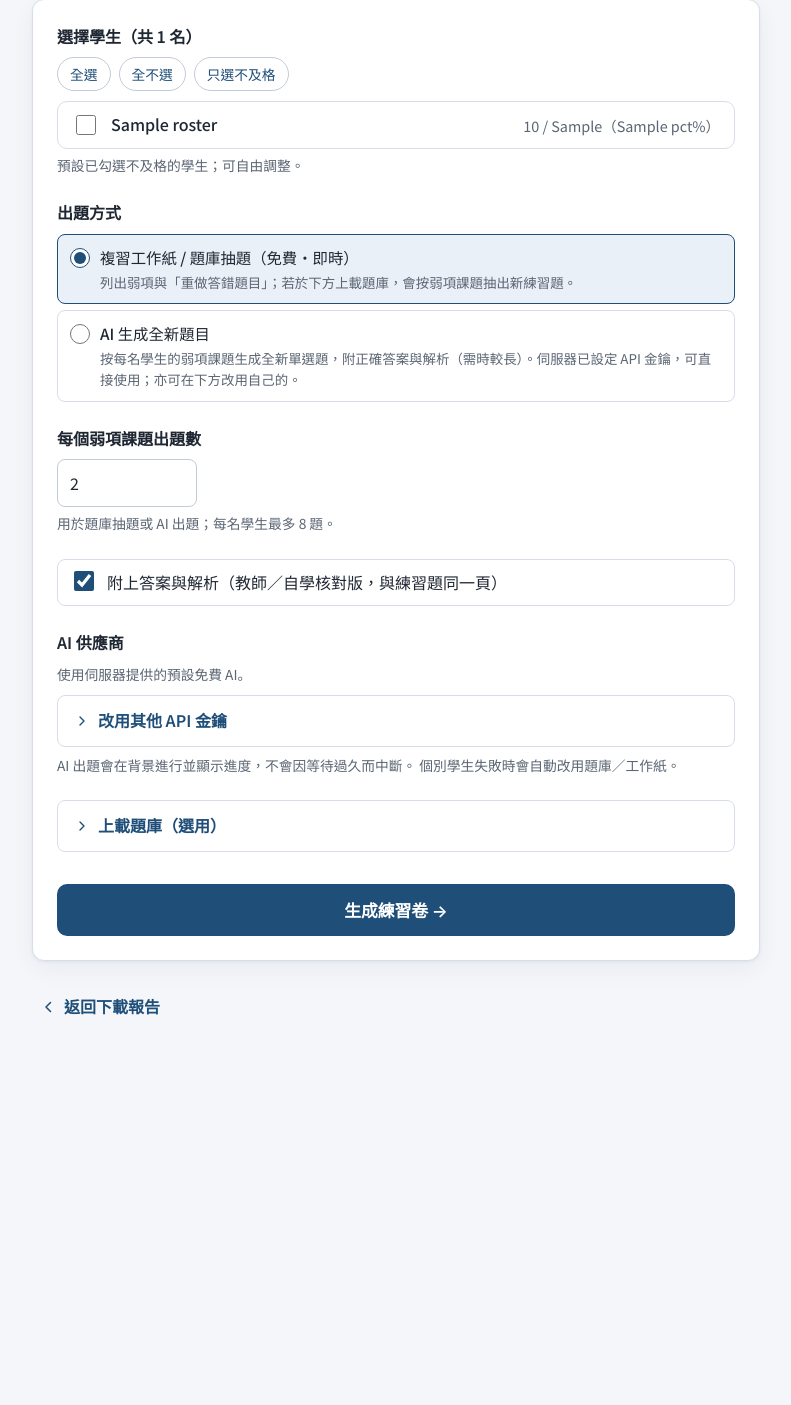
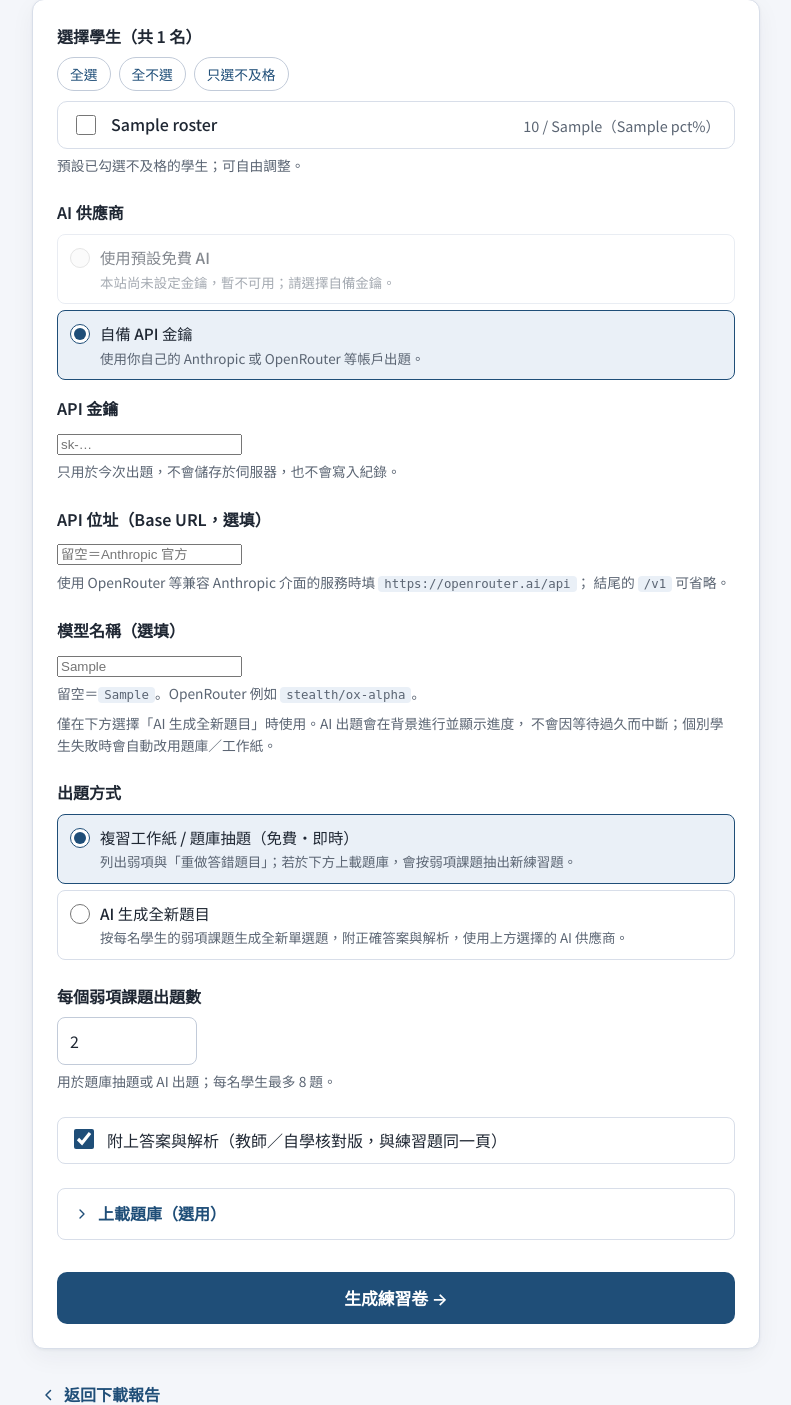
Before and after one commit to karas0014/mc-marker, a Flask app: template templates/papers.html in a window 1280 px wide. Shown: the part 200-1605 px from the top of the page, without its empty margins (244-1035 px from the left). Before the commit the page ends 1215 px from the top, so only its background shows below. Run offline with Flask 3, Linux system fonts and the light colour scheme; the template is opened without the code that fills it: most values are stand-ins (such as "Sample title", 1, 10 or a date in 2020).

Commit message:
Put the AI provider choice above 出題方式, with a free default
Reverts the previous commit's move to the upload step and keeps the choice on
the page that actually spends the key, immediately above 出題方式 so the
provider is picked before the mode that uses it. Order is now
選擇學生 → AI 供應商 → 出題方式.

Configuring it on the upload page meant the key had to survive several
requests, which forced an in-process store keyed by job token: extra
machinery, a value that vanished on restart and needed a re-entry path on the
paper page anyway, and a secret living longer than the request that needed it.
Entering it where it is used removes all of that -- _AI_CREDS is gone and the
key is once again read from the form of the request that spends it, never
persisted anywhere.

The two-way choice added last time is kept, since it was the useful half:

  使用預設免費 AI  - the server's ANTHROPIC_AUTH_TOKEN / ANTHROPIC_BASE_URL,
                     so a teacher needs no account of their own
  自備 API 金鑰    - their own credentials, revealed only when selected

'default' deliberately ignores the key and base-URL fields rather than reading
them, so a browser still submitting values from the hidden section cannot
silently override the server's provider. The default radio is offered only
when the server actually has a key; otherwise it is disabled and 自備金鑰 is
preselected, so the choice is never a dead end. Base-URL /v1 trimming moved
into _norm_base_url().

19 assertions cover placement, both modes, the stale-field case, the key
staying off disk, and the no-key-anywhere path still falling back to the
offline generator.

Co-Authored-By: Claude Opus 5 <noreply@anthropic.com>
Claude-Session: https://claude.ai/code/session_01FnpB7uDTiJv47wQn63uznW

```diff
--- a/app.py
+++ b/app.py
@@ -164,39 +164,10 @@ def _ai_available():
                  or os.environ.get('ANTHROPIC_AUTH_TOKEN') or '').strip())
 
 
-# A teacher's own API key is configured at the upload step but not used until
-# the practice-paper step, several requests later, so it has to live somewhere
-# in between. It is held in process memory keyed by job token and never written
-# to the job store, which means it never reaches disk -- the trade is that a
-# restart loses it and the paper page asks for it again.
-_AI_CREDS = {}
-_AI_CREDS_LOCK = threading.Lock()
-_AI_CREDS_TTL = 60 * 60 * 6
-
-
-def _ai_creds_put(token, key, base, model):
-    with _AI_CREDS_LOCK:
-        _AI_CREDS[token] = {'key': key, 'base': base, 'model': model,
-                            'ts': time.time()}
-        now = time.time()
-        for k in [k for k, v in _AI_CREDS.items()
-                  if now - v['ts'] > _AI_CREDS_TTL]:
-            _AI_CREDS.pop(k, None)
-
-
-def _ai_creds_get(token):
-    """(key, base, model) stored for this job, or (None, None, None)."""
-    with _AI_CREDS_LOCK:
-        v = _AI_CREDS.get(token)
-        if not v:
-            return None, None, None
-        v['ts'] = time.time()
-        return v['key'], v['base'], v['model']
-
-
 def _norm_base_url(base):
-    """Trim a trailing /v1: the SDK appends /v1/messages itself, and the
-    doubled path 404s in a way that is hard to diagnose."""
+    """Trim a trailing /v1. The Anthropic SDK appends /v1/messages itself, so a
+    base URL that already ends in /v1 yields /v1/v1/messages and a 404 that is
+    hard to diagnose from the error alone."""
     if not base:
         return None
     base = base.strip().rstrip('/')
@@ -205,32 +176,23 @@ def _norm_base_url(base):
     return base or None
 
 
-def _ai_creds_from_form():
-    """(api_key, base_url, model) typed into whichever form is being posted."""
+def _ai_creds():
+    """(api_key, base_url, model) for this request.
+
+    Two modes, chosen on the practice-paper form: 'default' uses whatever the
+    server has in its environment (so a teacher needs no account of their own),
+    'own' uses credentials typed into the form. Either way the key belongs to
+    this one request and is deliberately never written to the job store or the
+    log -- which is why the choice lives on the page that actually spends it.
+    """
     mode = (request.form.get('ai_mode') or '').strip()
+    model = (request.form.get('ai_model') or '').strip() or None
     if mode == 'default':
-        # Explicitly asked for the server's own key: ignore any stale fields.
-        return None, None, (request.form.get('ai_model') or '').strip() or None
+        # Explicitly asked for the server's key: ignore any stale key fields
+        # the browser may still be submitting from a hidden section.
+        return None, None, model
     key = (request.form.get('ai_api_key') or '').strip() or None
-    base = _norm_base_url(request.form.get('ai_base_url'))
-    model = (request.form.get('ai_model') or '').strip() or None
-    return key, base, model
-
-
-def _ai_creds():
-    """Back-compat shim for callers that read straight from the form."""
-    return _ai_creds_from_form()
-
-
-@app.context_processor
-def _inject_ai_state():
-    """index.html is rendered from half a dozen handlers (upload, every error
-    path, every expiry). Injecting these avoids threading them through each
-    render_template call and forgetting one."""
-    return {
-        'ai_available': _ai_available(),
-        'ai_model_default': paper_engine.DEFAULT_AI_MODEL,
-    }
+    return key, _norm_base_url(request.form.get('ai_base_url')), model
 
 
 @app.get('/')
@@ -291,12 +253,6 @@ def mark():
         result['pass_ratio'] = pass_mark if pass_mark is not None else 0.5
         token = jobstore.put({'marking': result, 'reports': None,
                               'questions': questions})
-
-        # AI provider is chosen here, at the start, but not used until the
-        # practice-paper step. Held in memory only -- see _AI_CREDS.
-        ai_key, ai_base, ai_model = _ai_creds_from_form()
-        if ai_key or ai_base or ai_model:
-            _ai_creds_put(token, ai_key, ai_base, ai_model)
 
         return render_template(
             'result.html',
@@ -441,12 +397,10 @@ def papers_form(token):
                                error=_EXPIRED, resume=True), 410
     m = job['marking']
     pass_ratio = (job.get('config') or {}).get('pass_ratio', m.get('pass_ratio', 0.5))
-    key, base, model = _ai_creds_get(token)
     return render_template(
         'papers.html', token=token,
         num_students=m['num_students'], nq=m['num_q'],
         ai_available=_ai_available(),
-        ai_own_key=bool(key), ai_base_url=base, ai_model_set=model,
         ai_model_default=paper_engine.DEFAULT_AI_MODEL,
         roster=_roster(m, pass_ratio),
     )
@@ -464,11 +418,9 @@ def papers(token):
     pass_ratio = config['pass_ratio']
 
     def _rerender(error):
-        k, b, mo = _ai_creds_get(token)
         return render_template(
             'papers.html', token=token, num_students=m['num_students'],
             nq=m['num_q'], ai_available=_ai_available(),
-            ai_own_key=bool(k), ai_base_url=b, ai_model_set=mo,
             ai_model_default=paper_engine.DEFAULT_AI_MODEL,
             roster=_roster(m, pass_ratio), error=error), 400
     try:
@@ -478,11 +430,7 @@ def papers(token):
             return _rerender("請至少選擇一位學生。")
 
         provider = request.form.get('provider', 'template')
-        # Anything re-typed on this page wins (the store is lost on restart);
-        # otherwise use what was configured at the upload step.
-        ai_key, ai_base, ai_model = _ai_creds_from_form()
-        if not (ai_key or ai_base or ai_model):
-            ai_key, ai_base, ai_model = _ai_creds_get(token)
+        ai_key, ai_base, ai_model = _ai_creds()
         if provider == 'ai' and not (ai_key or _ai_available()):
             provider = 'template'          # no key at all -> deterministic mode
         per_topic = max(1, min(5, _int('per_topic', 2) or 2))
--- a/templates/papers.html
+++ b/templates/papers.html
@@ -202,6 +202,53 @@
 
       <div class="field">
         <fieldset>
+          <legend class="lbl">AI 供應商</legend>
+          <div class="radio-group">
+            <label class="radio {{ '' if ai_available else 'disabled' }}" for="ai_default">
+              <input type="radio" id="ai_default" name="ai_mode" value="default"
+                     {{ 'checked' if ai_available else 'disabled' }} onchange="aimode()">
+              <span class="rtext">使用預設免費 AI
+                <span class="note">{% if ai_available %}由本站提供，無須自備帳戶。{% else %}本站尚未設定金鑰，暫不可用；請選擇自備金鑰。{% endif %}</span></span>
+            </label>
+            <label class="radio" for="ai_own">
+              <input type="radio" id="ai_own" name="ai_mode" value="own"
+                     {{ '' if ai_available else 'checked' }} onchange="aimode()">
+              <span class="rtext">自備 API 金鑰
+                <span class="note">使用你自己的 Anthropic 或 OpenRouter 等帳戶出題。</span></span>
+            </label>
+          </div>
+        </fieldset>
+        <div id="aiOwnRows" style="display:none; margin-top:var(--s2)">
+          <div class="field">
+            <label class="lbl" for="ai_api_key">API 金鑰</label>
+            <input id="ai_api_key" type="password" name="ai_api_key" autocomplete="off"
+                   spellcheck="false" placeholder="sk-…">
+            <div class="hint">只用於今次出題，不會儲存於伺服器，也不會寫入紀錄。</div>
+          </div>
+          <div class="field">
+            <label class="lbl" for="ai_base_url">API 位址（Base URL，選填）</label>
+            <input id="ai_base_url" type="text" name="ai_base_url" autocomplete="off"
+                   spellcheck="false" placeholder="留空＝Anthropic 官方">
+            <div class="hint">
+              使用 OpenRouter 等兼容 Anthropic 介面的服務時填 <code>https://openrouter.ai/api</code>；
+              結尾的 <code>/v1</code> 可省略。
+            </div>
+          </div>
+          <div class="field">
+            <label class="lbl" for="ai_model">模型名稱（選填）</label>
+            <input id="ai_model" type="text" name="ai_model" autocomplete="off"
+                   spellcheck="false" placeholder="{{ ai_model_default }}">
+            <div class="hint">留空＝<code>{{ ai_model_default }}</code>。OpenRouter 例如 <code>stealth/ox-alpha</code>。</div>
+          </div>
+        </div>
+        <div class="hint" style="margin-top:8px">
+          僅在下方選擇「AI 生成全新題目」時使用。AI 出題會在背景進行並顯示進度，
+          不會因等待過久而中斷；個別學生失敗時會自動改用題庫／工作紙。
+        </div>
+      </div>
+
+      <div class="field">
+        <fieldset>
           <legend class="lbl">出題方式</legend>
           <div class="radio-group">
             <label class="radio" for="p_tmpl">
@@ -212,7 +259,7 @@
             <label class="radio" for="p_ai">
               <input type="radio" id="p_ai" name="provider" value="ai" onchange="syncMode()">
               <span class="rtext">AI 生成全新題目
-                <span class="note">按每名學生的弱項課題生成全新單選題，附正確答案與解析（需時較長）。{% if ai_available %}伺服器已設定 API 金鑰，可直接使用；亦可在下方改用自己的。{% else %}請在下方「AI 設定」填入自己的 API 金鑰。{% endif %}</span></span>
+                <span class="note">按每名學生的弱項課題生成全新單選題，附正確答案與解析，使用上方選擇的 AI 供應商。</span></span>
             </label>
           </div>
         </fieldset>
@@ -229,50 +276,6 @@
           <input type="checkbox" id="include_answers" name="include_answers" checked>
           <span>附上答案與解析（教師／自學核對版，與練習題同一頁）</span>
         </label>
-      </div>
-
-      <div class="field" id="aiBox">
-        <fieldset>
-          <legend class="lbl">AI 供應商</legend>
-          {% if ai_own_key %}
-          <p class="hint" style="margin:0">
-            使用你在第一步輸入的 API 金鑰{% if ai_base_url %}（{{ ai_base_url }}）{% endif %}
-            {%- if ai_model_set %}，模型 <code>{{ ai_model_set }}</code>{% endif %}。
-          </p>
-          {% elif ai_available %}
-          <p class="hint" style="margin:0">使用伺服器提供的預設免費 AI。</p>
-          {% else %}
-          <p class="hint" style="margin:0">
-            尚未設定 AI 金鑰（伺服器重啟後會清除第一步輸入的金鑰）。
-            可在下方重新輸入，或返回第一步設定。
-          </p>
-          {% endif %}
-          <details {{ '' if (ai_own_key or ai_available) else 'open' }} style="margin-top:10px">
-            <summary>
-              <span class="chev" aria-hidden="true"><svg width="16" height="16" viewBox="0 0 24 24" fill="none"><path d="M9 6l6 6-6 6" stroke="#1f4e78" stroke-width="2" stroke-linecap="round" stroke-linejoin="round"/></svg></span>
-              改用其他 API 金鑰
-            </summary>
-            <div class="field">
-              <label class="lbl" for="ai_api_key">API 金鑰</label>
-              <input id="ai_api_key" type="password" name="ai_api_key" autocomplete="off"
-                     spellcheck="false" placeholder="留空＝沿用第一步的設定">
-            </div>
-            <div class="field">
-              <label class="lbl" for="ai_base_url">API 位址（選填）</label>
-              <input id="ai_base_url" type="text" name="ai_base_url" autocomplete="off"
-                     spellcheck="false" placeholder="例如 https://openrouter.ai/api">
-            </div>
-            <div class="field">
-              <label class="lbl" for="ai_model">模型名稱（選填）</label>
-              <input id="ai_model" type="text" name="ai_model" autocomplete="off"
-                     spellcheck="false" placeholder="{{ ai_model_default }}">
-            </div>
-          </details>
-          <div class="hint" style="margin-top:8px">
-            AI 出題會在背景進行並顯示進度，不會因等待過久而中斷。
-            個別學生失敗時會自動改用題庫／工作紙。
-          </div>
-        </fieldset>
       </div>
 
       <details id="bankBox">
@@ -322,15 +325,17 @@
       c.checked = c.getAttribute('data-below') === '1';
     });
   }
+  function aimode(){
+    var own = document.getElementById('ai_own').checked;
+    document.getElementById('aiOwnRows').style.display = own ? 'block' : 'none';
+  }
+  aimode();
+
   function syncMode(){
     var ai = document.getElementById('p_ai').checked;
     document.getElementById('ostatus').textContent = ai
       ? 'AI 正在為每名學生生成題目，可能需時數十秒至數分鐘。'
       : '整理弱項並排版中。';
-    // Open the AI settings the moment AI mode is picked, so a deployment with
-    // no server key doesn't look like a dead end.
-    var box = document.getElementById('aiBox');
-    if (ai) { box.open = true; }
   }
   syncMode();
   // ---- progress + ETA -------------------------------------------------
```
Also changed, not shown: templates/index.html (+0 -50 lines).
